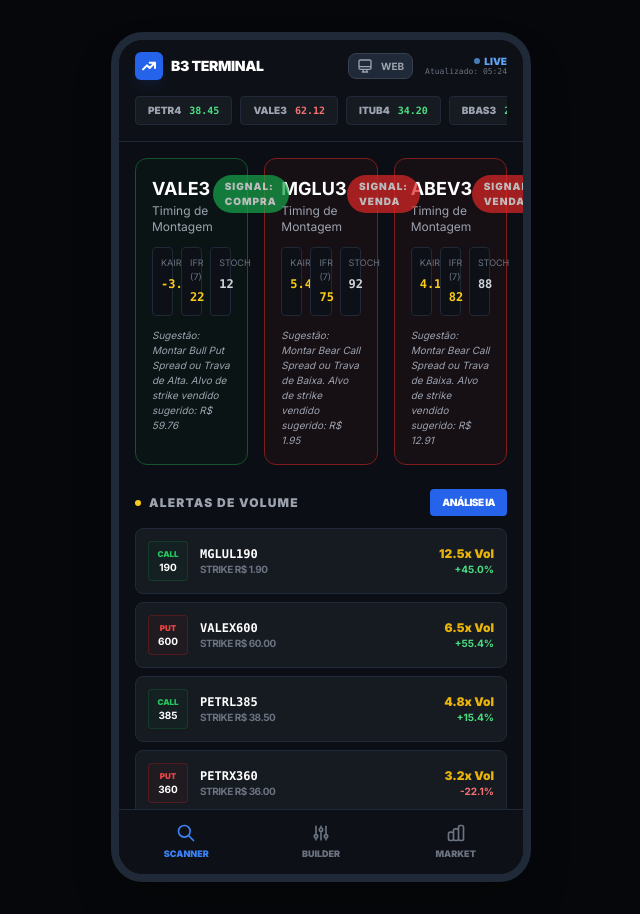
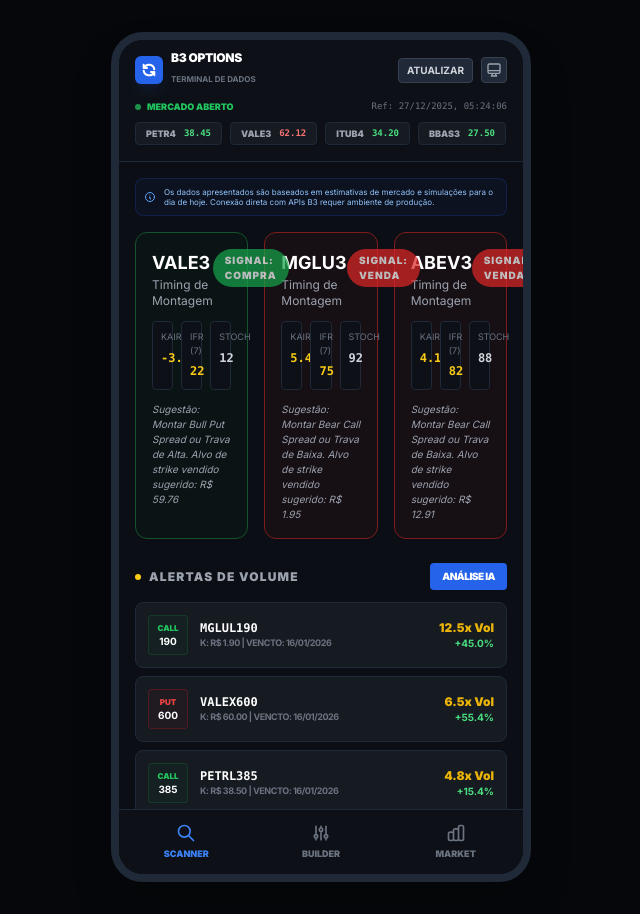
Before and after one commit to flavio-m-santos/b3-options-app, a React (Vite) app: page / in a window 1280 px wide. Shown: the whole page, without its empty margins (319-959 px from the left). Built offline with nearby package versions, Linux system fonts and the light colour scheme.

Commit message:
Add files via upload

```diff
--- a/App.tsx
+++ b/App.tsx
@@ -12,15 +12,34 @@
   const [aiAnalysis, setAiAnalysis] = useState<string | null>(null);
   const [isAnalyzing, setIsAnalyzing] = useState(false);
   const [lastUpdate, setLastUpdate] = useState<string>("");
+  const [isSyncing, setIsSyncing] = useState(false);
 
-  // Estado para controlar o modo de visualização
   const [viewMode, setViewMode] = useState<'mobile' | 'web'>('mobile');
 
+  const updateTimestamp = () => {
+    const now = new Date();
+    setLastUpdate(now.toLocaleString('pt-BR', {
+      day: '2-digit',
+      month: '2-digit',
+      year: 'numeric',
+      hour: '2-digit',
+      minute: '2-digit',
+      second: '2-digit'
+    }));
+  };
+
   useEffect(() => {
-    // Simula a data da última atualização dos dados
-    const now = new Date();
-    setLastUpdate(now.toLocaleTimeString('pt-BR', { hour: '2-digit', minute: '2-digit' }));
+    updateTimestamp();
   }, []);
+
+  const handleSync = () => {
+    setIsSyncing(true);
+    // Simula latência de rede/scraping
+    setTimeout(() => {
+      updateTimestamp();
+      setIsSyncing(false);
+    }, 1200);
+  };
 
   const handleAiAnalysis = async (options: OptionData[]) => {
     setIsAnalyzing(true);
@@ -34,7 +53,6 @@
     }
   };
 
-  // Função para formatar o texto da IA (Bold e Quebras de linha)
   const formatAiResponse = (text: string) => {
     const parts = text.split(/(\*\*.*?\*\*)/g);
     return parts.map((part, index) => {
@@ -46,10 +64,7 @@
   };
 
   return (
-    // Canvas Fundo (Cinza escuro para destacar o "device" no modo mobile)
     <div className={`min-h-screen flex justify-center bg-[#05070a] ${viewMode === 'mobile' ? 'items-center sm:py-8' : ''}`}>
-
-      {/* Container Principal do App */}
       <div className={`
         transition-all duration-500 ease-in-out flex flex-col bg-[#0b0e14] shadow-2xl overflow-hidden relative
         ${viewMode === 'mobile'
@@ -58,122 +73,90 @@
         }
       `}>
 
-        {/* Header Compacto */}
         <header className="bg-[#0d1117] border-b border-gray-800 px-4 py-3 shrink-0 z-30">
           <div className="flex items-center justify-between mb-3">
             <div className="flex items-center gap-2">
               <div className="bg-blue-600 p-1.5 rounded-md shadow-lg shadow-blue-900/20">
-                <svg className="w-4 h-4 text-white" fill="none" stroke="currentColor" viewBox="0 0 24 24"><path strokeLinecap="round" strokeLinejoin="round" strokeWidth="3" d="M13 7h8m0 0v8m0-8l-8 8-4-4-6 6" /></svg>
+                <svg className={`w-4 h-4 text-white ${isSyncing ? 'animate-spin' : ''}`} fill="none" stroke="currentColor" viewBox="0 0 24 24"><path strokeLinecap="round" strokeLinejoin="round" strokeWidth="3" d="M4 4v5h.582m15.356 2A8.001 8.001 0 004.582 9m0 0H9m11 11v-5h-.581m0 0a8.003 8.003 0 01-15.357-2m15.357 2H15" /></svg>
               </div>
-              <h1 className="text-sm font-black text-white uppercase tracking-tight">B3 Terminal</h1>
+              <div>
+                <h1 className="text-xs font-black text-white uppercase tracking-tight leading-none">B3 Options</h1>
+                <span className="text-[8px] text-gray-500 font-bold">TERMINAL DE DADOS</span>
+              </div>
             </div>
 
-            <div className="flex items-center gap-3">
-              {/* Botão de Toggle Web/Mobile */}
+            <div className="flex items-center gap-2">
+              <button
+                onClick={handleSync}
+                disabled={isSyncing}
+                className="bg-gray-800 hover:bg-gray-700 text-[10px] font-bold text-gray-300 px-2 py-1 rounded border border-gray-700 flex items-center gap-1 transition-all active:scale-95"
+              >
+                {isSyncing ? 'SYNC...' : 'ATUALIZAR'}
+              </button>
+
               <button
                 onClick={() => setViewMode(viewMode === 'mobile' ? 'web' : 'mobile')}
-                className="flex items-center gap-2 bg-gray-800 hover:bg-gray-700 text-gray-400 hover:text-white px-2 py-1 rounded-lg transition-colors border border-gray-700"
-                title={viewMode === 'mobile' ? "Mudar para Web" : "Mudar para Mobile"}
+                className="bg-gray-800 text-gray-400 p-1 rounded border border-gray-700"
               >
                 {viewMode === 'mobile' ? (
-                  <>
-                    <svg className="w-4 h-4" fill="none" viewBox="0 0 24 24" stroke="currentColor"><path strokeLinecap="round" strokeLinejoin="round" strokeWidth="2" d="M9.75 17L9 20l-1 1h8l-1-1-.75-3M3 13h18M5 17h14a2 2 0 002-2V5a2 2 0 00-2-2H5a2 2 0 00-2 2v10a2 2 0 002 2z" /></svg>
-                    <span className="text-[10px] font-bold uppercase hidden sm:inline">Web</span>
-                  </>
+                  <svg className="w-4 h-4" fill="none" viewBox="0 0 24 24" stroke="currentColor"><path strokeLinecap="round" strokeLinejoin="round" strokeWidth="2" d="M9.75 17L9 20l-1 1h8l-1-1-.75-3M3 13h18M5 17h14a2 2 0 002-2V5a2 2 0 00-2-2H5a2 2 0 00-2 2v10a2 2 0 002 2z" /></svg>
                 ) : (
-                  <>
-                    <svg className="w-4 h-4" fill="none" viewBox="0 0 24 24" stroke="currentColor"><path strokeLinecap="round" strokeLinejoin="round" strokeWidth="2" d="M12 18h.01M8 21h8a2 2 0 002-2V5a2 2 0 00-2-2H8a2 2 0 00-2 2v14a2 2 0 002 2z" /></svg>
-                    <span className="text-[10px] font-bold uppercase hidden sm:inline">Mobile</span>
-                  </>
+                  <svg className="w-4 h-4" fill="none" viewBox="0 0 24 24" stroke="currentColor"><path strokeLinecap="round" strokeLinejoin="round" strokeWidth="2" d="M12 18h.01M8 21h8a2 2 0 002-2V5a2 2 0 00-2-2H8a2 2 0 00-2 2v14a2 2 0 002 2z" /></svg>
                 )}
               </button>
-
-              <div className="flex flex-col items-end leading-none">
-                 <div className="flex items-center gap-1">
-                    <div className="w-1.5 h-1.5 bg-blue-400 rounded-full animate-pulse"></div>
-                    <span className="text-[10px] font-black text-blue-400">LIVE</span>
-                 </div>
-                 <span className="text-[8px] text-gray-500 font-mono mt-0.5">Atualizado: {lastUpdate}</span>
-              </div>
             </div>
           </div>
 
-          <div className="flex gap-2 overflow-x-auto no-scrollbar py-1 mask-linear-fade">
-            {MOCK_TICKERS.map(ticker => (
-              <div key={ticker.symbol} className="bg-[#161b22] border border-gray-800 px-3 py-1.5 rounded flex items-center gap-2 min-w-fit shadow-sm hover:border-gray-600 transition-colors cursor-default">
-                <span className="text-[10px] font-black text-gray-400 uppercase">{ticker.symbol}</span>
-                <span className={`text-[10px] font-mono font-bold ${ticker.changePercent >= 0 ? 'text-green-400' : 'text-red-400'}`}>
-                  {ticker.price.toFixed(2)}
-                </span>
+          <div className="flex flex-col gap-1">
+            <div className="flex items-center justify-between">
+              <div className="flex items-center gap-1.5">
+                <div className="w-1.5 h-1.5 bg-green-500 rounded-full animate-pulse"></div>
+                <span className="text-[9px] font-black text-green-500 uppercase">Mercado Aberto</span>
               </div>
-            ))}
+              <span className="text-[9px] text-gray-500 font-mono">Ref: {lastUpdate}</span>
+            </div>
+
+            <div className="flex gap-2 overflow-x-auto no-scrollbar py-1">
+              {MOCK_TICKERS.map(ticker => (
+                <div key={ticker.symbol} className="bg-[#161b22] border border-gray-800 px-2.5 py-1 rounded flex items-center gap-2 min-w-fit shadow-sm">
+                  <span className="text-[9px] font-black text-gray-400">{ticker.symbol}</span>
+                  <span className={`text-[9px] font-mono font-bold ${ticker.changePercent >= 0 ? 'text-green-400' : 'text-red-400'}`}>
+                    {ticker.price.toFixed(2)}
+                  </span>
+                </div>
+              ))}
+            </div>
           </div>
         </header>
 
-        {/* Conteúdo Principal com Scroll Interno */}
         <main className={`flex-1 overflow-y-auto p-4 ${viewMode === 'web' ? 'container mx-auto max-w-7xl' : ''}`}>
+          <div className="mb-4 bg-blue-900/10 border border-blue-800/30 rounded-lg p-2 flex items-center gap-2">
+            <svg className="w-3 h-3 text-blue-400 shrink-0" fill="none" viewBox="0 0 24 24" stroke="currentColor"><path strokeLinecap="round" strokeLinejoin="round" strokeWidth="2" d="M13 16h-1v-4h-1m1-4h.01M21 12a9 9 0 11-18 0 9 9 0 0118 0z" /></svg>
+            <p className="text-[8px] text-blue-300 leading-tight">
+              Os dados apresentados são baseados em estimativas de mercado e simulações para o dia de hoje. Conexão direta com APIs B3 requer ambiente de produção.
+            </p>
+          </div>
+
           {activeTab === 'scanner' && (
             <div className="space-y-4 animate-in fade-in duration-300">
               <TechnicalSignals />
-
-              {/* Layout em Grid no modo Web para o Scanner */}
               <div className={viewMode === 'web' ? 'grid grid-cols-1 md:grid-cols-2 gap-6 items-start' : ''}>
                 <Scanner onAnalyze={handleAiAnalysis} isAnalyzing={isAnalyzing} />
-
-                {/* AI Analysis Result Card - Sticky no modo Web */}
                 {aiAnalysis && (
                   <div className={`animate-in slide-in-from-bottom-6 fade-in duration-500 relative group ${viewMode === 'web' ? 'sticky top-4' : ''}`}>
-                    {/* Glow Effect Background */}
-                    <div className="absolute -inset-0.5 bg-gradient-to-r from-blue-600 to-cyan-600 rounded-2xl blur opacity-20 group-hover:opacity-40 transition duration-1000"></div>
-
+                    <div className="absolute -inset-0.5 bg-gradient-to-r from-blue-600 to-cyan-600 rounded-2xl blur opacity-20"></div>
                     <div className="relative bg-[#0f141c] rounded-xl border border-blue-500/30 shadow-2xl overflow-hidden">
-                      {/* Decorative Top Line */}
-                      <div className="h-1 w-full bg-gradient-to-r from-transparent via-blue-500 to-transparent opacity-60"></div>
-
                       <div className="p-5">
-                        {/* Header */}
-                        <div className="flex justify-between items-start mb-4 border-b border-gray-800/60 pb-4">
-                          <div className="flex items-center gap-3">
-                            <div className="w-10 h-10 rounded-lg bg-blue-500/10 border border-blue-500/20 flex items-center justify-center">
-                              <svg className="w-6 h-6 text-blue-400" viewBox="0 0 24 24" fill="none" xmlns="http://www.w3.org/2000/svg">
-                                <path d="M12 2L15.09 8.26L22 9.27L17 14.14L18.18 21.02L12 17.77L5.82 21.02L7 14.14L2 9.27L8.91 8.26L12 2Z" fill="currentColor" fillOpacity="0.2" stroke="currentColor" strokeWidth="2" strokeLinecap="round" strokeLinejoin="round"/>
-                                <path d="M12 16V21M8 19L12 21L16 19" stroke="currentColor" strokeWidth="1.5" strokeLinecap="round" strokeLinejoin="round"/>
-                              </svg>
-                            </div>
-                            <div>
-                              <h3 className="text-sm font-black text-white uppercase tracking-wider flex items-center gap-2">
-                                Gemini Insight
-                                <span className="px-1.5 py-0.5 rounded text-[8px] bg-blue-500 text-white font-mono">PRO</span>
-                              </h3>
-                              <p className="text-[10px] text-blue-400/80 font-mono mt-0.5">ANÁLISE MULTI-TEMPORAL</p>
-                            </div>
-                          </div>
-                          <button
-                            onClick={() => setAiAnalysis(null)}
-                            className="text-gray-500 hover:text-white transition-colors p-2 hover:bg-white/5 rounded-full"
-                          >
-                            <svg className="w-5 h-5" fill="none" viewBox="0 0 24 24" stroke="currentColor"><path strokeLinecap="round" strokeLinejoin="round" strokeWidth="2" d="M6 18L18 6M6 6l12 12" /></svg>
-                          </button>
+                        <div className="flex justify-between items-start mb-4">
+                          <h3 className="text-sm font-black text-white uppercase tracking-wider flex items-center gap-2">
+                            Gemini Analysis
+                            <span className="px-1.5 py-0.5 rounded text-[8px] bg-blue-500 text-white">PRO</span>
+                          </h3>
+                          <button onClick={() => setAiAnalysis(null)} className="text-gray-500 hover:text-white"><svg className="w-5 h-5" fill="none" viewBox="0 0 24 24" stroke="currentColor"><path strokeLinecap="round" strokeLinejoin="round" strokeWidth="2" d="M6 18L18 6M6 6l12 12" /></svg></button>
                         </div>
-
-                        {/* Content */}
-                        <div className="prose prose-invert prose-sm max-w-none">
-                          <div className="text-xs text-gray-300 leading-relaxed font-sans whitespace-pre-wrap">
-                            {formatAiResponse(aiAnalysis)}
-                          </div>
+                        <div className="text-xs text-gray-300 leading-relaxed font-sans whitespace-pre-wrap">
+                          {formatAiResponse(aiAnalysis)}
                         </div>
-                      </div>
-
-                      {/* Footer Stats */}
-                      <div className="bg-[#0b0e14]/50 border-t border-gray-800 px-5 py-2.5 flex justify-between items-center">
-                        <div className="flex items-center gap-2">
-                           <span className="flex h-2 w-2 relative">
-                              <span className="animate-ping absolute inline-flex h-full w-full rounded-full bg-emerald-400 opacity-75"></span>
-                              <span className="relative inline-flex rounded-full h-2 w-2 bg-emerald-500"></span>
-                            </span>
-                            <span className="text-[9px] font-bold text-emerald-500 uppercase">Análise Concluída</span>
-                        </div>
-                        <span className="text-[9px] font-mono text-gray-600">ID: {Math.random().toString(36).substr(2, 6).toUpperCase()}</span>
                       </div>
                     </div>
                   </div>
@@ -182,42 +165,21 @@
             </div>
           )}
 
-          {activeTab === 'builder' && (
-            <div className="animate-in fade-in duration-300 h-full">
-              <StrategyBuilder />
-            </div>
-          )}
-
-          {activeTab === 'market' && (
-            <div className="animate-in fade-in duration-300 h-full">
-              <VolumeMonitor />
-            </div>
-          )}
+          {activeTab === 'builder' && <div className="animate-in fade-in duration-300 h-full"><StrategyBuilder /></div>}
+          {activeTab === 'market' && <div className="animate-in fade-in duration-300 h-full"><VolumeMonitor /></div>}
         </main>
 
-        {/* Bottom Navigation - Sticky no container */}
         <nav className="shrink-0 bg-[#0d1117] border-t border-gray-800 z-50">
           <div className={`flex justify-around items-center h-16 ${viewMode === 'web' ? 'max-w-md mx-auto' : ''}`}>
-            <button
-              onClick={() => setActiveTab('scanner')}
-              className={`flex flex-col items-center gap-1 flex-1 transition-colors ${activeTab === 'scanner' ? 'text-blue-500' : 'text-gray-500'}`}
-            >
+            <button onClick={() => setActiveTab('scanner')} className={`flex flex-col items-center gap-1 flex-1 ${activeTab === 'scanner' ? 'text-blue-500' : 'text-gray-500'}`}>
               <svg className="w-5 h-5" fill="none" stroke="currentColor" viewBox="0 0 24 24"><path strokeLinecap="round" strokeLinejoin="round" strokeWidth="2" d="M21 21l-6-6m2-5a7 7 0 11-14 0 7 7 0 0114 0z" /></svg>
               <span className="text-[9px] font-black uppercase">Scanner</span>
             </button>
-
-            <button
-              onClick={() => setActiveTab('builder')}
-              className={`flex flex-col items-center gap-1 flex-1 transition-colors ${activeTab === 'builder' ? 'text-blue-500' : 'text-gray-500'}`}
-            >
+            <button onClick={() => setActiveTab('builder')} className={`flex flex-col items-center gap-1 flex-1 ${activeTab === 'builder' ? 'text-blue-500' : 'text-gray-500'}`}>
               <svg className="w-5 h-5" fill="none" stroke="currentColor" viewBox="0 0 24 24"><path strokeLinecap="round" strokeLinejoin="round" strokeWidth="2" d="M12 6V4m0 2a2 2 0 100 4m0-4a2 2 0 110 4m-6 8a2 2 0 100-4m0 4a2 2 0 110-4m0 4v2m0-6V4m6 6v10m6-2a2 2 0 100-4m0 4a2 2 0 110-4m0 4v2m0-6V4" /></svg>
               <span className="text-[9px] font-black uppercase">Builder</span>
             </button>
-
-            <button
-              onClick={() => setActiveTab('market')}
-              className={`flex flex-col items-center gap-1 flex-1 transition-colors ${activeTab === 'market' ? 'text-blue-500' : 'text-gray-500'}`}
-            >
+            <button onClick={() => setActiveTab('market')} className={`flex flex-col items-center gap-1 flex-1 ${activeTab === 'market' ? 'text-blue-500' : 'text-gray-500'}`}>
               <svg className="w-5 h-5" fill="none" stroke="currentColor" viewBox="0 0 24 24"><path strokeLinecap="round" strokeLinejoin="round" strokeWidth="2" d="M9 19v-6a2 2 0 00-2-2H5a2 2 0 00-2 2v6a2 2 0 002 2h2a2 2 0 002-2zm0 0V9a2 2 0 012-2h2a2 2 0 012 2v10m-6 0a2 2 0 002 2h2a2 2 0 002-2m0 0V5a2 2 0 012-2h2a2 2 0 012 2v14a2 2 0 01-2 2h-2a2 2 0 01-2-2z" /></svg>
               <span className="text-[9px] font-black uppercase">Market</span>
             </button>
--- a/components/Scanner.tsx
+++ b/components/Scanner.tsx
@@ -1,4 +1,3 @@
-
 import React from 'react';
 import { OptionData } from '../types';
 import { MOCK_OPTIONS } from '../constants';
@@ -10,6 +9,11 @@
 
 const Scanner: React.FC<ScannerProps> = ({ onAnalyze, isAnalyzing }) => {
   const atypical = MOCK_OPTIONS.filter(o => o.volumeAvgRatio > 2.0).sort((a, b) => b.volumeAvgRatio - a.volumeAvgRatio);
+
+  const formatDate = (dateStr: string) => {
+    const [year, month, day] = dateStr.split('-');
+    return `${day}/${month}/${year}`;
+  };
 
   return (
     <div className="space-y-3">
@@ -23,7 +27,7 @@
           disabled={isAnalyzing}
           className="bg-blue-600 active:bg-blue-700 disabled:bg-gray-800 text-white px-3 py-1.5 rounded text-[10px] font-black uppercase tracking-tighter"
         >
-          {isAnalyzing ? 'Processando...' : 'Análise IA'}
+          {isAnalyzing ? 'Analisando...' : 'Análise IA'}
         </button>
       </div>
 
@@ -37,7 +41,9 @@
               </div>
               <div>
                 <div className="font-mono text-xs font-bold text-white uppercase">{opt.ticker}</div>
-                <div className="text-[10px] text-gray-500 font-bold uppercase tracking-tighter">Strike R$ {opt.strike.toFixed(2)}</div>
+                <div className="text-[9px] text-gray-500 font-bold uppercase tracking-tighter">
+                  K: R$ {opt.strike.toFixed(2)} | Vencto: {formatDate(opt.expiry)}
+                </div>
               </div>
             </div>
 
--- a/constants.tsx
+++ b/constants.tsx
@@ -1,5 +1,37 @@
 
 import { OptionData, OptionType, TickerData } from './types';
+
+// Função auxiliar para calcular o próximo vencimento (3ª sexta-feira do mês)
+const getNextExpiryDate = (monthsAhead: number = 0): string => {
+  const date = new Date();
+  date.setMonth(date.getMonth() + monthsAhead);
+  date.setDate(1); // Vai para o dia 1 do mês alvo
+
+  // Encontrar a primeira sexta-feira
+  let firstFriday = 0;
+  for (let i = 1; i <= 7; i++) {
+    date.setDate(i);
+    if (date.getDay() === 5) {
+      firstFriday = i;
+      break;
+    }
+  }
+
+  // 3ª sexta-feira é a primeira + 14 dias
+  const thirdFriday = firstFriday + 14;
+  date.setDate(thirdFriday);
+
+  // Se a data calculada já passou (ex: hoje é dia 29, vencimento foi dia 20), pega o próximo mês
+  const today = new Date();
+  if (monthsAhead === 0 && date < today) {
+    return getNextExpiryDate(1);
+  }
+
+  return date.toISOString().split('T')[0];
+};
+
+const currentExpiry = getNextExpiryDate(0); // Vencimento mais próximo
+const nextExpiry = getNextExpiryDate(1);    // Vencimento seguinte
 
 export const MOCK_TICKERS: TickerData[] = [
   {
@@ -56,27 +88,27 @@
 
 export const MOCK_OPTIONS: OptionData[] = [
   {
-    ticker: 'PETRL385', underlying: 'PETR4', type: OptionType.CALL, strike: 38.50, expiry: '2024-12-20',
+    ticker: 'PETRL385', underlying: 'PETR4', type: OptionType.CALL, strike: 38.50, expiry: currentExpiry,
     lastPrice: 1.25, change: 15.4, volume: 1250000, openInterest: 4500000, iv: 32.5,
     delta: 0.52, gamma: 0.12, theta: -0.04, vega: 0.08, volumeAvgRatio: 4.8
   },
   {
-    ticker: 'PETRX360', underlying: 'PETR4', type: OptionType.PUT, strike: 36.00, expiry: '2024-12-20',
+    ticker: 'PETRX360', underlying: 'PETR4', type: OptionType.PUT, strike: 36.00, expiry: currentExpiry,
     lastPrice: 0.45, change: -22.1, volume: 850000, openInterest: 2100000, iv: 35.2,
     delta: -0.21, gamma: 0.08, theta: -0.03, vega: 0.05, volumeAvgRatio: 3.2
   },
   {
-    ticker: 'VALEL640', underlying: 'VALE3', type: OptionType.CALL, strike: 64.00, expiry: '2024-12-20',
+    ticker: 'VALEL640', underlying: 'VALE3', type: OptionType.CALL, strike: 64.00, expiry: currentExpiry,
     lastPrice: 0.88, change: -45.2, volume: 3200000, openInterest: 8500000, iv: 28.4,
     delta: 0.35, gamma: 0.10, theta: -0.02, vega: 0.07, volumeAvgRatio: 1.1
   },
   {
-    ticker: 'VALEX600', underlying: 'VALE3', type: OptionType.PUT, strike: 60.00, expiry: '2024-12-20',
+    ticker: 'VALEX600', underlying: 'VALE3', type: OptionType.PUT, strike: 60.00, expiry: currentExpiry,
     lastPrice: 1.12, change: 55.4, volume: 4100000, openInterest: 6200000, iv: 30.1,
     delta: -0.42, gamma: 0.11, theta: -0.03, vega: 0.06, volumeAvgRatio: 6.5
   },
   {
-    ticker: 'MGLUL190', underlying: 'MGLU3', type: OptionType.CALL, strike: 1.90, expiry: '2024-12-20',
+    ticker: 'MGLUL190', underlying: 'MGLU3', type: OptionType.CALL, strike: 1.90, expiry: currentExpiry,
     lastPrice: 0.12, change: 45.0, volume: 15200000, openInterest: 45000000, iv: 85.2,
     delta: 0.48, gamma: 1.25, theta: -0.01, vega: 0.02, volumeAvgRatio: 12.5
   }
```
